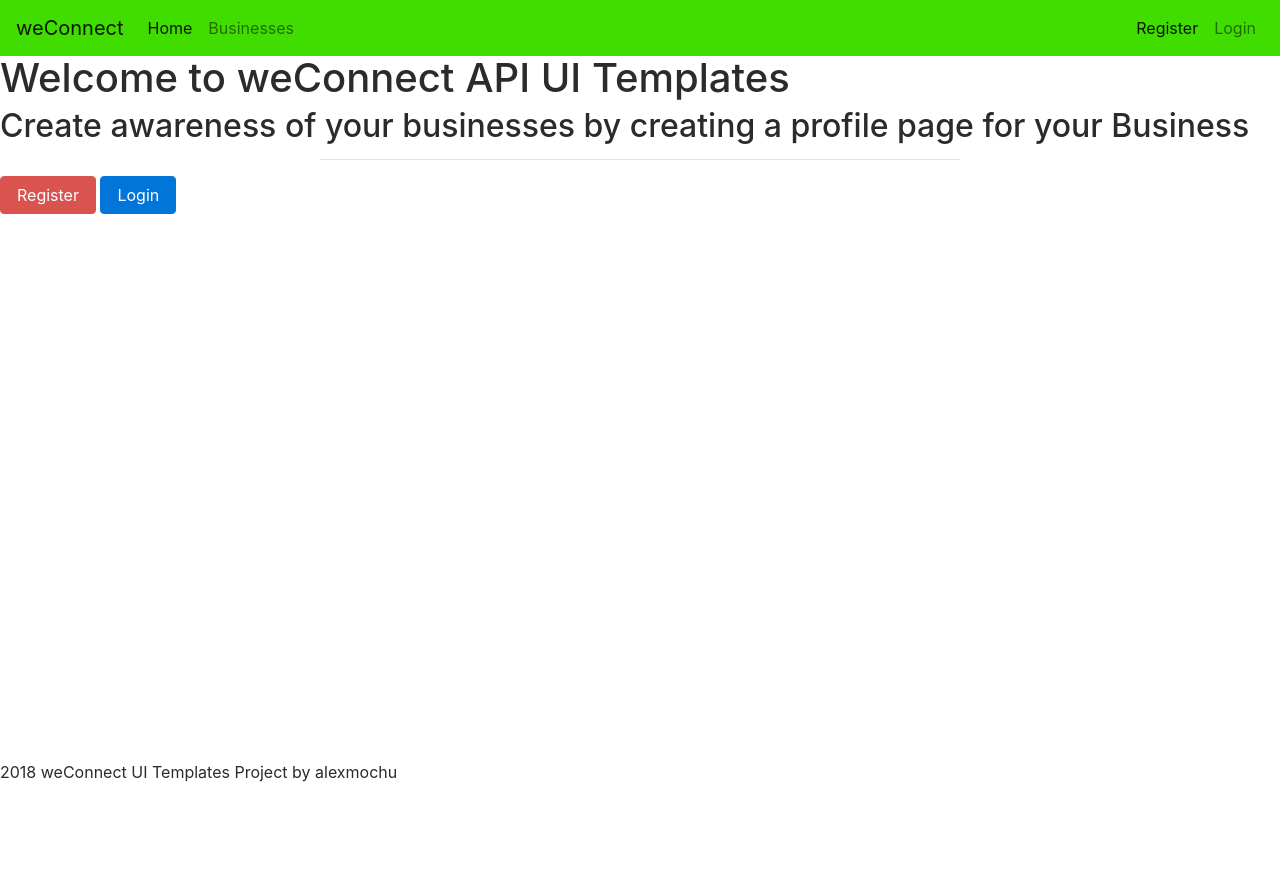
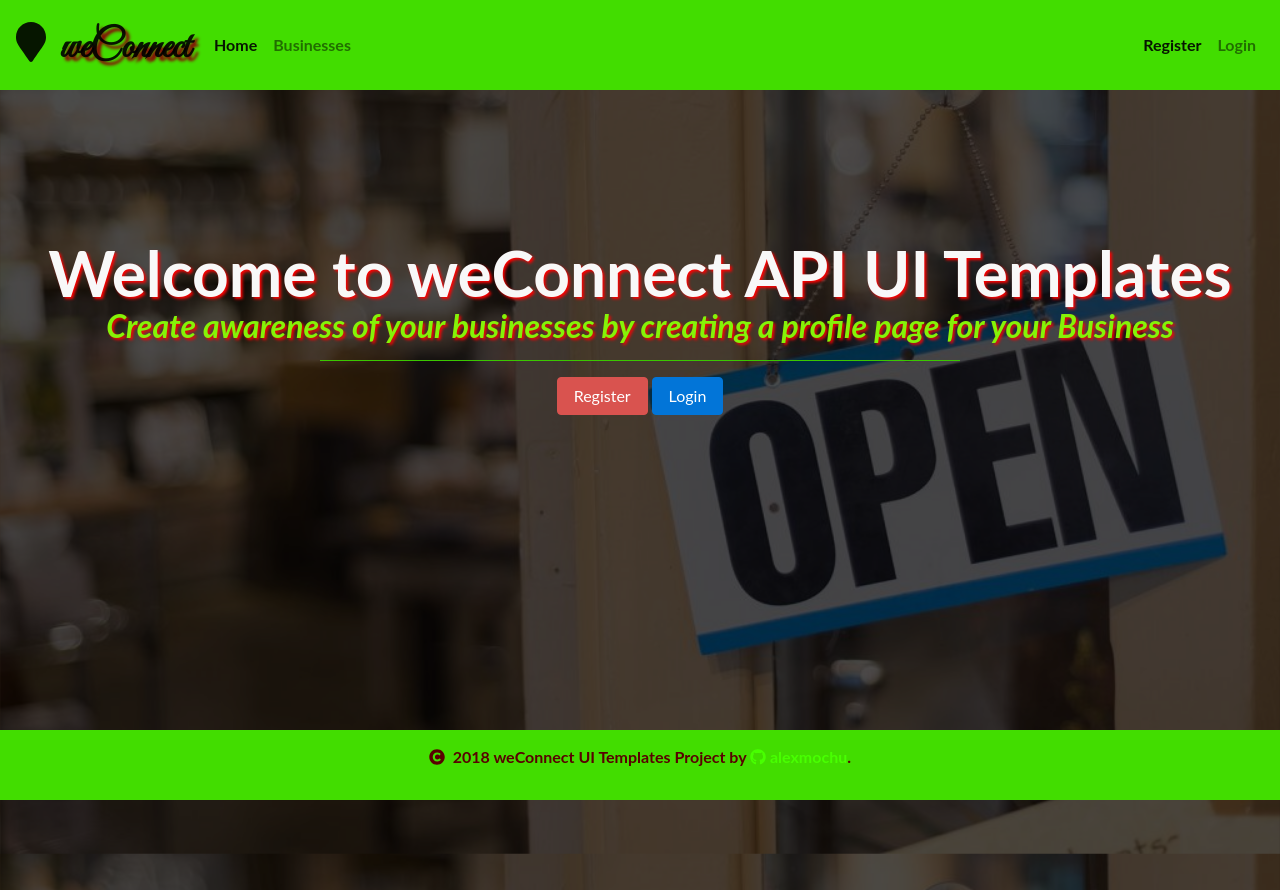
Before and after one commit to alexmochu/WeConnect-API-oop-, a Python web app: template Designs/UI/templates/index.html in a window 1280 px wide. Before the commit the page ends 782 px from the top, so only its background shows below. Run offline with Jinja, Linux system fonts and the light colour scheme; the template is opened without the code that fills it, so the values that code supplies are empty; some libraries are stand-ins or nearby versions.

Commit message:
Create Homepage Template [#155498370]
The template contains:
-  Head:  Contains links Bootstrap, Fontawesome, Google Libraries, CSS and Images.
- Body : Contains header/navigation bar, body and footer

```diff
--- /dev/null
+++ b/Designs/UI/templates/css/style.css
@@ -0,0 +1,80 @@
+/* Body, Html */
+body, html {
+    width: 100%;
+    height: 100%;
+  }
+
+body {
+    background: url(../img/openbiz1.jpg) no-repeat center center fixed;
+    -webkit-background-size: cover;
+    -moz-background-size: cover;
+    -o-background-size: cover;
+    background-size: cover;
+    background-color: rgba(99, 211, 24, 0.7);
+    color: #000;
+  }
+
+body, h1, h2, h3 {
+    font-family: "Lato", "Helvetica Neue", Helvetica, Arial, sans-serif;
+    font-weight: 700;
+  }
+
+/* Navigation Bar */
+nav > .navbar-brand {
+    font-family: 'Great Vibes';
+    text-shadow: 4px 4px 3px rgb(136, 8, 8);
+    font-size: 2.5em;
+    font-weight: 700;
+    padding-top:10px;
+   }
+
+/* Main Body Content */
+.intro-header {
+    padding-top:20px;
+    padding-bottom: 20px;
+    text-align: center;
+    color: #f8f8f8;
+    background-size: cover;
+    height: 100%;
+    background-color: rgba(0,0,0,0.7);
+}
+
+.intro-message {
+    position: relative;
+    padding-top: 10%;
+    padding-bottom: 10%;
+  }
+
+.intro-message > h1 {
+    margin: 0;
+    text-shadow: 2px 2px 3px rgb(253, 0, 0);
+    font-size: 4em;
+  }
+
+.intro-message > h2 {
+    margin: 0;
+    text-shadow: 2px 2px 3px rgba(252, 3, 3, 0.94);
+    font-size: 2em;
+    font-style: italic;
+    color: #85F307;
+  }
+
+.intro-message > hr {
+    background-color:#42DD00;
+}
+
+/* Footer */
+.footer .inner {
+    text-align: center;
+    padding: 15px 0;
+    align-content: center;
+    background-color: #42DD00;
+    }
+
+.footer .inner p {
+    color:#590101;
+    }
+
+.footer .inner p a {
+    color: #48FF00;
+    }
--- a/Designs/UI/templates/index.html
+++ b/Designs/UI/templates/index.html
@@ -6,7 +6,9 @@
     <meta name="viewport" content="width=device-width, initial-scale=1, shrink-to-fit=no">
 
     <!-- Bootstrap CSS FontAwesome GoogleFonts -->
+    <script defer src="https://use.fontawesome.com/releases/v5.0.7/js/all.js"></script>
     <link rel="stylesheet" href="https://maxcdn.bootstrapcdn.com/bootstrap/4.0.0-alpha.6/css/bootstrap.min.css" integrity="sha384-rwoIResjU2yc3z8GV/NPeZWAv56rSmLldC3R/AZzGRnGxQQKnKkoFVhFQhNUwEyJ" crossorigin="anonymous">
+    <link href='https://fonts.googleapis.com/css?family=Great+Vibes' rel='stylesheet' type='text/css'>
     <link href="css/style.css" rel="stylesheet"/>
 
   </head>
@@ -16,13 +18,15 @@
     <!-- Header -->
     <header>
       <!-- Navigation Bar-->
-      <nav class="navbar navbar-toggleable-md default navbar-light" style="background-color:#42DD00" >
+      <nav class="navbar navbar-toggleable-md navbar-light" style="background-color:#42DD00" >
         <button class="navbar-toggler navbar-toggler-right" type="button" data-toggle="collapse" data-target="#navbarText" aria-controls="navbarText" aria-expanded="false" aria-label="Toggle navigation">
           <span class="navbar-toggler-icon"></span>
         </button>
 
         <!-- Brand -->
-        <a class="navbar-brand" href="#">weConnect</a>
+        <a class="navbar-brand" href="#">
+            <i class="fas fa-map-marker" aria-hidden="true"></i>&nbsp; weConnect <span class="sr-only">(current)</span>
+        </a>
 
         <!-- Links -->
         <div class="collapse navbar-collapse" id="navbarText">
@@ -47,11 +51,13 @@
     </header>
 
     <!-- Main Body Content -->
+    <div class="intro-header">
     <div class="cover-container">
       <div class="row">
         <div class="col-lg-12">
           <div class="intro-message">
-            <h1>Welcome to weConnect API UI Templates</h1>                <h2>Create awareness of your businesses by creating a profile page for your Business</h2>
+            <h1>Welcome to weConnect API UI Templates</h1>
+            <h2>Create awareness of your businesses by creating a profile page for your Business</h2>
             <hr width="50%">
             <p>
               <a href="dashboard.html" class="btn btn-danger">Register</a>
@@ -61,12 +67,13 @@
         </div>
       </div>
     </div>
+    </div>
 
 
     <!-- Footer -->
     <footer class="footer fixed-bottom">
       <div class="inner">
-        <p>2018 weConnect UI Templates Project by alexmochu</p>
+        <p><i class="fa fa-copyright" aria-hidden="true"></i>&nbsp; 2018 weConnect UI Templates Project by <a href="https://github.com/alexmochu"><i class="fab fa-github" aria-hidden="true"></i>&nbsp;alexmochu</a>.</p>
       </div>
     </footer>
 
```
Also changed, not shown: Designs/UI/templates/img/openbiz1.jpg (added).
